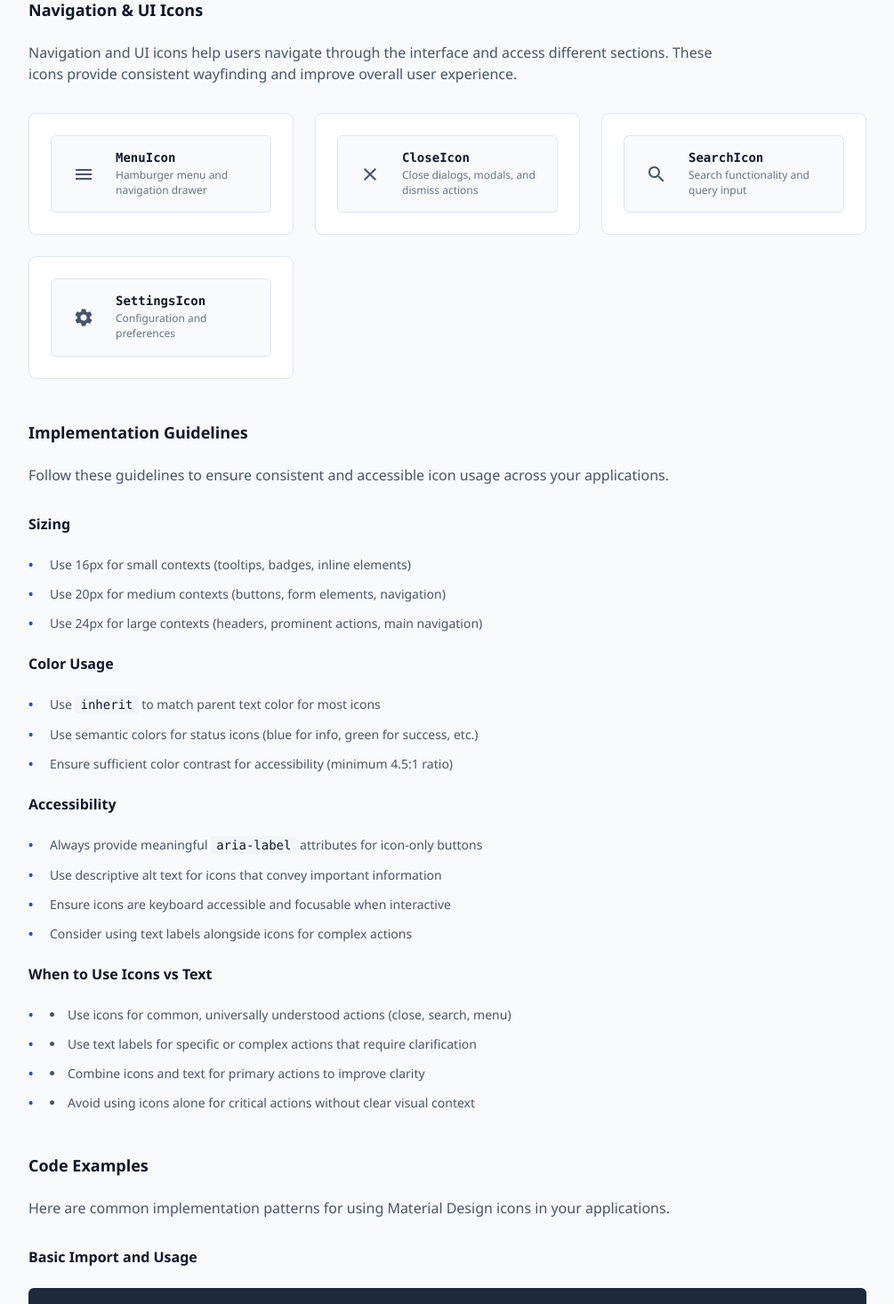
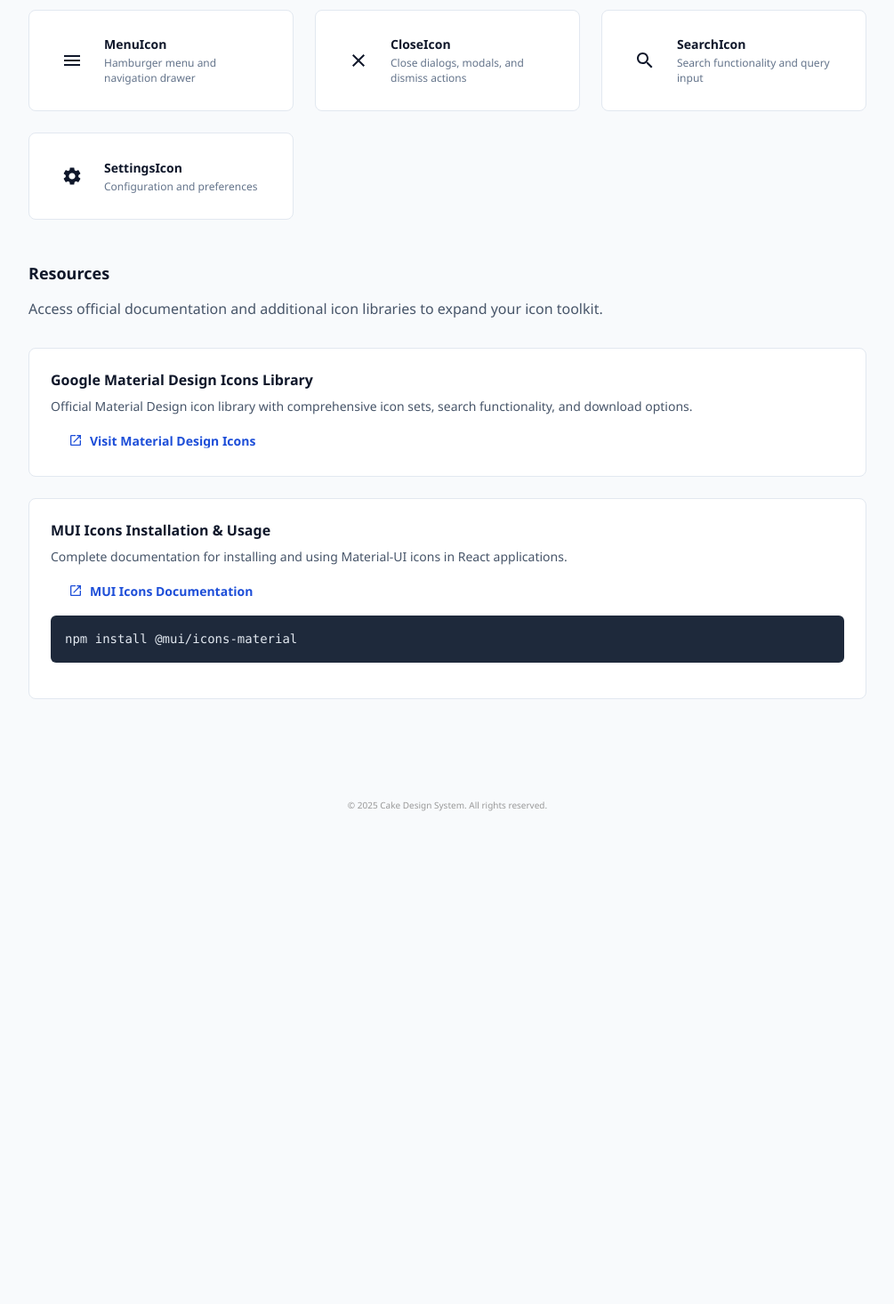
Before and after one commit to cake-admin/cakev2, a React (Create React App) app: page /foundations/iconography in a window 1280 px wide. Shown: the part 1220-2686 px from the top of the page at 89% size, without its empty margins (262-1267 px from the left). After the commit the page ends 2192 px from the top, so only its background shows below. Built offline with nearby package versions, Linux system fonts and the light colour scheme.

Commit message:
Refine iconography page styling and layout

```diff
--- a/src/pages/IconographyPage.js
+++ b/src/pages/IconographyPage.js
@@ -1,5 +1,6 @@
 import React from 'react';
 import styled from 'styled-components';
+import Button, { ICON_POSITIONS } from '../components/design-system/Button';
 import InfoIcon from '@mui/icons-material/Info';
 import CheckCircleIcon from '@mui/icons-material/CheckCircle';
 import WarningIcon from '@mui/icons-material/Warning';
@@ -14,6 +15,7 @@ import MenuIcon from '@mui/icons-material/Menu';
 import CloseIcon from '@mui/icons-material/Close';
 import SearchIcon from '@mui/icons-material/Search';
 import SettingsIcon from '@mui/icons-material/Settings';
+import OpenInNewIcon from '@mui/icons-material/OpenInNew';
 
 const PageContainer = styled.div`
   padding: 24px;
@@ -45,7 +47,6 @@ const Section = styled.section`
 
 const SectionTitle = styled.h2`
   font-size: 1.125rem; /* 18px */
-  margin-bottom: 24px;
   color: #0F172A;
 `;
 
@@ -68,15 +69,10 @@ const IconCard = styled.div`
   background: #FFFFFF;
   border: 1px solid #E2E8F0;
   border-radius: 8px;
-  padding: 24px;
+  padding: 12px;
   display: flex;
   flex-direction: column;
   gap: 16px;
-  transition: box-shadow 0.2s ease;
-
-  &:hover {
-    box-shadow: 0 4px 12px rgba(0, 0, 0, 0.1);
-  }
 `;
 
 const IconDisplay = styled.div`
@@ -84,9 +80,6 @@ const IconDisplay = styled.div`
   align-items: center;
   gap: 16px;
   padding: 16px;
-  background: #F8FAFC;
-  border-radius: 6px;
-  border: 1px solid #E2E8F0;
 `;
 
 const IconWrapper = styled.div`
@@ -108,7 +101,6 @@ const IconName = styled.h4`
   font-weight: 600;
   color: #0F172A;
   margin: 0 0 4px 0;
-  font-family: 'Monaco', 'Menlo', 'Ubuntu Mono', monospace;
 `;
 
 const IconDescription = styled.p`
@@ -144,12 +136,7 @@ const ResourceCard = styled.div`
   border: 1px solid #E2E8F0;
   border-radius: 8px;
   padding: 24px;
-  margin-bottom: 16px;
-  transition: box-shadow 0.2s ease;
-
-  &:hover {
-    box-shadow: 0 4px 12px rgba(0, 0, 0, 0.1);
-  }
+  margin-bottom: 24px;
 `;
 
 const ResourceTitle = styled.h3`
@@ -166,19 +153,7 @@ const ResourceDescription = styled.p`
   line-height: 1.5;
 `;
 
-const ResourceLink = styled.a`
-  color: #1D4ED8;
-  text-decoration: none;
-  font-weight: 500;
-  font-size: 14px;
-  display: inline-flex;
-  align-items: center;
-  gap: 4px;
 
-  &:hover {
-    text-decoration: underline;
-  }
-`;
 
 const GuidelinesList = styled.ul`
   list-style: none;
@@ -209,25 +184,25 @@ const IconographyPage = () => {
       icon: <InfoIcon />,
       name: 'InfoIcon',
       description: 'Used for informational messages and help text',
-      color: '#3B82F6'
+      color: '#1D4ED8'
     },
     {
       icon: <CheckCircleIcon />,
       name: 'CheckCircleIcon',
       description: 'Indicates success states and completed actions',
-      color: '#10B981'
+      color: '#047857'
     },
     {
       icon: <WarningIcon />,
       name: 'WarningIcon',
       description: 'Shows warnings and cautionary information',
-      color: '#F59E0B'
+      color: '#C2410C'
     },
     {
       icon: <ErrorIcon />,
       name: 'ErrorIcon',
       description: 'Displays error states and critical issues',
-      color: '#EF4444'
+      color: '#B91C1C'
     }
   ];
 
@@ -236,37 +211,37 @@ const IconographyPage = () => {
       icon: <DownloadIcon />,
       name: 'DownloadIcon',
       description: 'File download and export actions',
-      color: '#475569'
+      color: '#0F172A'
     },
     {
       icon: <ContentCopyIcon />,
       name: 'ContentCopyIcon',
       description: 'Copy to clipboard functionality',
-      color: '#475569'
+      color: '#0F172A'
     },
     {
       icon: <ChevronRightIcon />,
       name: 'ChevronRightIcon',
       description: 'Forward navigation and next actions',
-      color: '#475569'
+      color: '#0F172A'
     },
     {
       icon: <ChevronLeftIcon />,
       name: 'ChevronLeftIcon',
       description: 'Backward navigation and previous actions',
-      color: '#475569'
+      color: '#0F172A'
     },
     {
       icon: <ExpandMoreIcon />,
       name: 'ExpandMoreIcon',
       description: 'Expand content or show more options',
-      color: '#475569'
+      color: '#0F172A'
     },
     {
       icon: <ExpandLessIcon />,
       name: 'ExpandLessIcon',
       description: 'Collapse content or show fewer options',
-      color: '#475569'
+      color: '#0F172A'
     }
   ];
 
@@ -275,25 +250,25 @@ const IconographyPage = () => {
       icon: <MenuIcon />,
       name: 'MenuIcon',
       description: 'Hamburger menu and navigation drawer',
-      color: '#475569'
+      color: '#0F172A'
     },
     {
       icon: <CloseIcon />,
       name: 'CloseIcon',
       description: 'Close dialogs, modals, and dismiss actions',
-      color: '#475569'
+      color: '#0F172A'
     },
     {
       icon: <SearchIcon />,
       name: 'SearchIcon',
       description: 'Search functionality and query input',
-      color: '#475569'
+      color: '#0F172A'
     },
     {
       icon: <SettingsIcon />,
       name: 'SettingsIcon',
       description: 'Configuration and preferences',
-      color: '#475569'
+      color: '#0F172A'
     }
   ];
 
@@ -378,90 +353,9 @@ const IconographyPage = () => {
         </IconGrid>
       </Section>
 
-      <Section>
-        <SectionTitle>Implementation Guidelines</SectionTitle>
-        <SectionDescription>
-          Follow these guidelines to ensure consistent and accessible icon usage across your applications.
-        </SectionDescription>
 
-        <SectionTitle style={{ fontSize: '16px', marginTop: '24px' }}>Sizing</SectionTitle>
-        <GuidelinesList>
-          <GuidelinesItem>Use 16px for small contexts (tooltips, badges, inline elements)</GuidelinesItem>
-          <GuidelinesItem>Use 20px for medium contexts (buttons, form elements, navigation)</GuidelinesItem>
-          <GuidelinesItem>Use 24px for large contexts (headers, prominent actions, main navigation)</GuidelinesItem>
-        </GuidelinesList>
 
-        <SectionTitle style={{ fontSize: '16px', marginTop: '24px' }}>Color Usage</SectionTitle>
-        <GuidelinesList>
-          <GuidelinesItem>Use <CodeInline>inherit</CodeInline> to match parent text color for most icons</GuidelinesItem>
-          <GuidelinesItem>Use semantic colors for status icons (blue for info, green for success, etc.)</GuidelinesItem>
-          <GuidelinesItem>Ensure sufficient color contrast for accessibility (minimum 4.5:1 ratio)</GuidelinesItem>
-        </GuidelinesList>
 
-        <SectionTitle style={{ fontSize: '16px', marginTop: '24px' }}>Accessibility</SectionTitle>
-        <GuidelinesList>
-          <GuidelinesItem>Always provide meaningful <CodeInline>aria-label</CodeInline> attributes for icon-only buttons</GuidelinesItem>
-          <GuidelinesItem>Use descriptive alt text for icons that convey important information</GuidelinesItem>
-          <GuidelinesItem>Ensure icons are keyboard accessible and focusable when interactive</GuidelinesItem>
-          <GuidelinesItem>Consider using text labels alongside icons for complex actions</GuidelinesItem>
-        </GuidelinesList>
-
-        <SectionTitle style={{ fontSize: '16px', marginTop: '24px' }}>When to Use Icons vs Text</SectionTitle>
-        <GuidelinesItem>Use icons for common, universally understood actions (close, search, menu)</GuidelinesItem>
-        <GuidelinesItem>Use text labels for specific or complex actions that require clarification</GuidelinesItem>
-        <GuidelinesItem>Combine icons and text for primary actions to improve clarity</GuidelinesItem>
-        <GuidelinesItem>Avoid using icons alone for critical actions without clear visual context</GuidelinesItem>
-      </Section>
-
-      <Section>
-        <SectionTitle>Code Examples</SectionTitle>
-        <SectionDescription>
-          Here are common implementation patterns for using Material Design icons in your applications.
-        </SectionDescription>
-
-        <SectionTitle style={{ fontSize: '16px', marginTop: '24px' }}>Basic Import and Usage</SectionTitle>
-        <CodeBlock>{`import InfoIcon from '@mui/icons-material/Info';
-
-// Basic usage
-<InfoIcon />
-
-// With custom styling
-<InfoIcon style={{ fontSize: 24, color: '#3B82F6' }} />
-
-// With accessibility
-<InfoIcon aria-label="Information" />`}</CodeBlock>
-
-        <SectionTitle style={{ fontSize: '16px', marginTop: '24px' }}>Icon with Text Combination</SectionTitle>
-        <CodeBlock>{`import DownloadIcon from '@mui/icons-material/Download';
-
-// Icon with text
-<div style={{ display: 'flex', alignItems: 'center', gap: '8px' }}>
-  <DownloadIcon />
-  <span>Download Report</span>
-</div>
-
-// In a button
-<Button>
-  <DownloadIcon style={{ marginRight: '8px' }} />
-  Download
-</Button>`}</CodeBlock>
-
-        <SectionTitle style={{ fontSize: '16px', marginTop: '24px' }}>Semantic Status Implementation</SectionTitle>
-        <CodeBlock>{`import CheckCircleIcon from '@mui/icons-material/CheckCircle';
-import ErrorIcon from '@mui/icons-material/Error';
-
-// Success state
-<div style={{ display: 'flex', alignItems: 'center', gap: '8px' }}>
-  <CheckCircleIcon style={{ color: '#10B981' }} />
-  <span>Operation completed successfully</span>
-</div>
-
-// Error state
-<div style={{ display: 'flex', alignItems: 'center', gap: '8px' }}>
-  <ErrorIcon style={{ color: '#EF4444' }} />
-  <span>An error occurred</span>
-</div>`}</CodeBlock>
-      </Section>
 
       <Section>
         <SectionTitle>Resources</SectionTitle>
@@ -474,9 +368,15 @@ import ErrorIcon from '@mui/icons-material/Error';
           <ResourceDescription>
             Official Material Design icon library with comprehensive icon sets, search functionality, and download options.
           </ResourceDescription>
-          <ResourceLink href="https://fonts.google.com/icons" target="_blank" rel="noopener noreferrer">
-            Visit Material Design Icons →
-          </ResourceLink>
+          <Button
+            variant="text"
+            textVariant="primary"
+            size="small"
+            label="Visit Material Design Icons"
+            iconPosition={ICON_POSITIONS.LEFT}
+            customIcon={<OpenInNewIcon />}
+            onClick={() => window.open('https://fonts.google.com/icons', '_blank', 'noopener,noreferrer')}
+          />
         </ResourceCard>
 
         <ResourceCard>
@@ -484,22 +384,19 @@ import ErrorIcon from '@mui/icons-material/Error';
           <ResourceDescription>
             Complete documentation for installing and using Material-UI icons in React applications.
           </ResourceDescription>
-          <ResourceLink href="https://mui.com/material-ui/material-icons/" target="_blank" rel="noopener noreferrer">
-            MUI Icons Documentation →
-          </ResourceLink>
+          <Button
+            variant="text"
+            textVariant="primary"
+            size="small"
+            label="MUI Icons Documentation"
+            iconPosition={ICON_POSITIONS.LEFT}
+            customIcon={<OpenInNewIcon />}
+            onClick={() => window.open('https://mui.com/material-ui/material-icons/', '_blank', 'noopener,noreferrer')}
+          />
           <CodeBlock style={{ marginTop: '12px' }}>{`npm install @mui/icons-material`}</CodeBlock>
         </ResourceCard>
 
-        <ResourceCard>
-          <ResourceTitle>Material Design Icons (Community)</ResourceTitle>
-          <ResourceDescription>
-            Community-supported alternatives and extended icon sets following Material Design guidelines.
-            Especially helpful for finding specialized icons not available in the core Material library.
-          </ResourceDescription>
-          <ResourceLink href="https://pictogrammers.com/library/mdi/" target="_blank" rel="noopener noreferrer">
-            Visit Material Design Icons Community →
-          </ResourceLink>
-        </ResourceCard>
+
       </Section>
     </PageContainer>
   );
```
